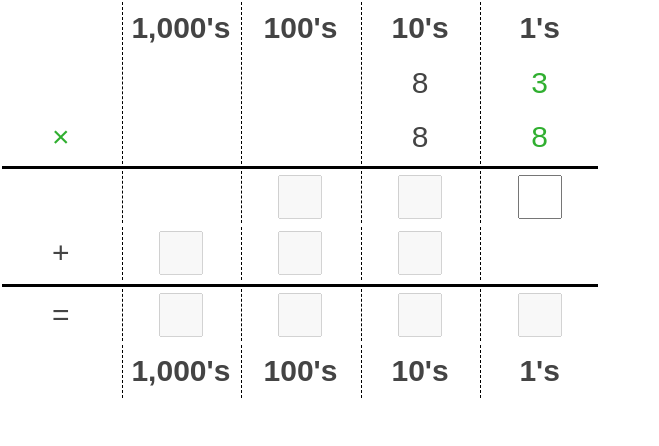
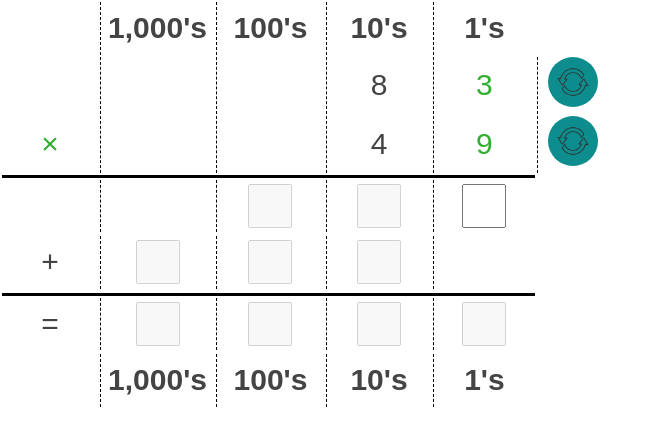
Before and after one commit to tmerrr/multiply-game, a React (Vite) app: page / in a window 1280 px wide. Shown: the top 446 px of the page, without its empty margins (0-659 px from the left). Built offline with nearby package versions, Linux system fonts and the light colour scheme.

Commit message:
creates buttons to regen numbers

```diff
--- a/src/components/App/App.module.css
+++ b/src/components/App/App.module.css
@@ -4,6 +4,44 @@
   font-family: Arial, Helvetica, sans-serif;
   font-size: 30px;
   color: #444;
+}
+
+/* .rotateNumberButton {
+  font-size: 15px;
+  margin-left: 10px;
+  background-color: #0ad2d2;
+} */
+
+.rotateNumberButton {
+  margin-left: 10px;
+  width: 50px; /* Set the width and height to create a circular shape */
+  height: 50px;
+  border-radius: 50%; /* Makes the element a circle */
+  background-color: #0d8d8d; /* Background color of the button */
+  border: none; /* Remove the default button border */
+  cursor: pointer; /* Show a hand cursor on hover for better usability */
+}
+
+.rotateNumberButton:hover {
+  border: 1px solid black;
+}
+
+.rotateNumberButton:active {
+  border: none;
+}
+
+.rotateNumberButton:disabled {
+  background-color: lightgray;
+}
+
+.rotateNumberButton:disabled:hover {
+  border: none;
+}
+
+.rotateNumberButton img {
+  padding: 5px;
+  width: 40px;
+  height: auto;
 }
 
 .container {
@@ -13,6 +51,7 @@
 
 .mainTable {
   width: 100%;
+  margin-bottom: 10px;
 }
 
 .active {
@@ -35,6 +74,10 @@
   border-left: 1px dashed #000;
 }
 
+/* .rotatedText {
+  transform: rotate(90deg);
+} */
+
 .numberInput {
   width: 40px;
   height: 40px;
--- a/src/components/App/App.tsx
+++ b/src/components/App/App.tsx
@@ -3,6 +3,8 @@ import { useState } from 'react';
 import classes from './App.module.css';
 import CarriedOverCell from '../CarriedOverCell/CarriedOverCell';
 import NumberInput from '../NumberInput/NumberInput';
+
+import arrows from './circle-arrs-2.png';
 
 import {
   generateNumber,
@@ -12,14 +14,17 @@ import {
   calculateFinalAnswers,
 } from '../../helpers/maths';
 
-const topNumber = generateNumber(10, 99);
-const bottomNumber = generateNumber(10, 99);
+type StageName = 'first' | 'second' | 'final' | 'complete';
+
+function App() {
+  const [topNumber, setTopNumber] = useState(generateNumber(10, 99));
+  const [bottomNumber, setBottomNumber] = useState(generateNumber(10, 99));
+  const [currentStage, setCurrentStage] = useState<StageName>('first');
+  const [answersIndex, setAnswersIndex] = useState(0);
 
   const topRowAnswers = calculateRowAnswers(getSingleDigit(bottomNumber), topNumber);
   const bottomRowAnswers = calculateRowAnswers(getTensDigit(bottomNumber), topNumber);
   const finalAnswers = calculateFinalAnswers(topRowAnswers, bottomRowAnswers);
-
-type StageName = 'first' | 'second' | 'final' | 'complete';
 
   const answersMap: Record<StageName, number[]> = {
     first: topRowAnswers,
@@ -33,9 +38,17 @@ const hasZeroStartValue = (index: number, stage: StageName): boolean => {
     return index === stageAnswers.length - 1 && stageAnswers[index] === 0;
   };
 
-function App() {
-  const [currentStage, setCurrentStage] = useState<StageName>('first');
-  const [answersIndex, setAnswersIndex] = useState(0);
+  const regenTopNumber = () => {
+    setTopNumber(generateNumber(10, 99));
+  };
+  const regenBottomNumber = () => {
+    setBottomNumber(generateNumber(10, 99));
+  };
+
+  // const hardReset = () => {
+  //   setCurrentStage('first');
+  //   setAnswersIndex(0);
+  // };
 
   const incrementStage = () => {
     if (currentStage === 'first') setCurrentStage('second');
@@ -78,6 +91,7 @@ function App() {
   };
 
   return (
+    <div>
       <div className={classes.container}>
         <table className={classes.mainTable}>
 
@@ -101,6 +115,11 @@ function App() {
               <td></td>
               <td className={cn({ [classes.active]: (isFirstStage || isSecondStage) && isAnswerAtIndex(1) })}>{getTensDigit(topNumber)}</td>
               <td className={cn({ [classes.active]: (isFirstStage || isSecondStage) && isAnswerAtIndex(0) })}>{getSingleDigit(topNumber)}</td>
+              <td>
+                <button className={classes.rotateNumberButton} disabled={isPassedStage('first') || isAnswerPassedIndex(0)} onClick={regenTopNumber}>
+                  <img src={arrows} alt="Cycle arrows" />
+                </button>
+              </td>
             </tr>
 
             <tr className={classes.row}>
@@ -109,6 +128,11 @@ function App() {
               <td></td>
               <td className={cn({ [classes.active]: isSecondStage && answersIndex < 2 })}>{getTensDigit(bottomNumber)}</td>
               <td className={cn({ [classes.active]: isFirstStage && answersIndex < 2 })}>{getSingleDigit(bottomNumber)}</td>
+              <td>
+                <button className={classes.rotateNumberButton} disabled={isPassedStage('first') || isAnswerPassedIndex(0)} onClick={regenBottomNumber}>
+                  <img src={arrows} alt="Cycle arrows" />
+                </button>
+              </td>
             </tr>
 
             <tr>
@@ -297,6 +321,8 @@ function App() {
           </tfoot>
 
         </table>
+
+      </div>
     </div>
   )
 }
```
Also changed, not shown: src/main.tsx (+3 -4 lines), src/components/App/circle-arrs-2.png (added), src/components/App/cycle-arrows.png (added). Lines whose indentation alone changed are shown as unchanged.
